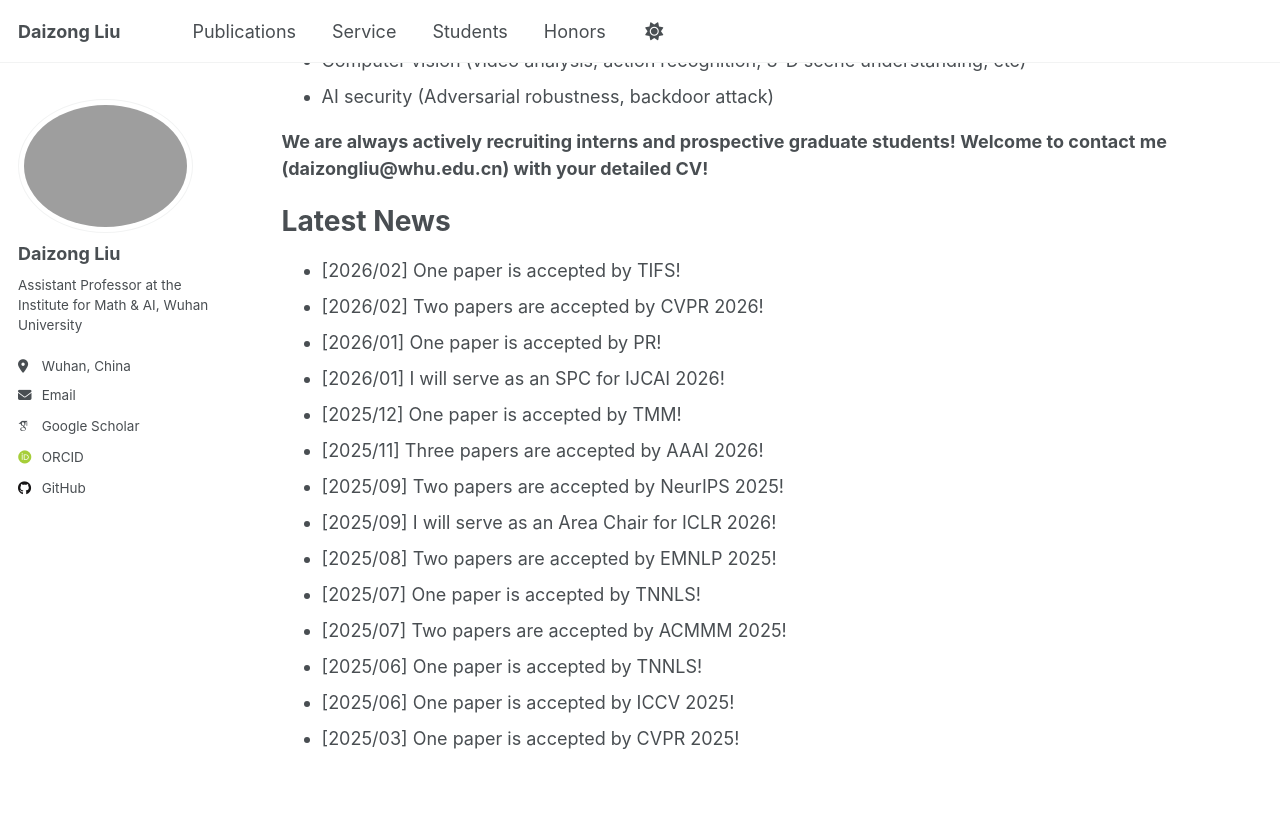
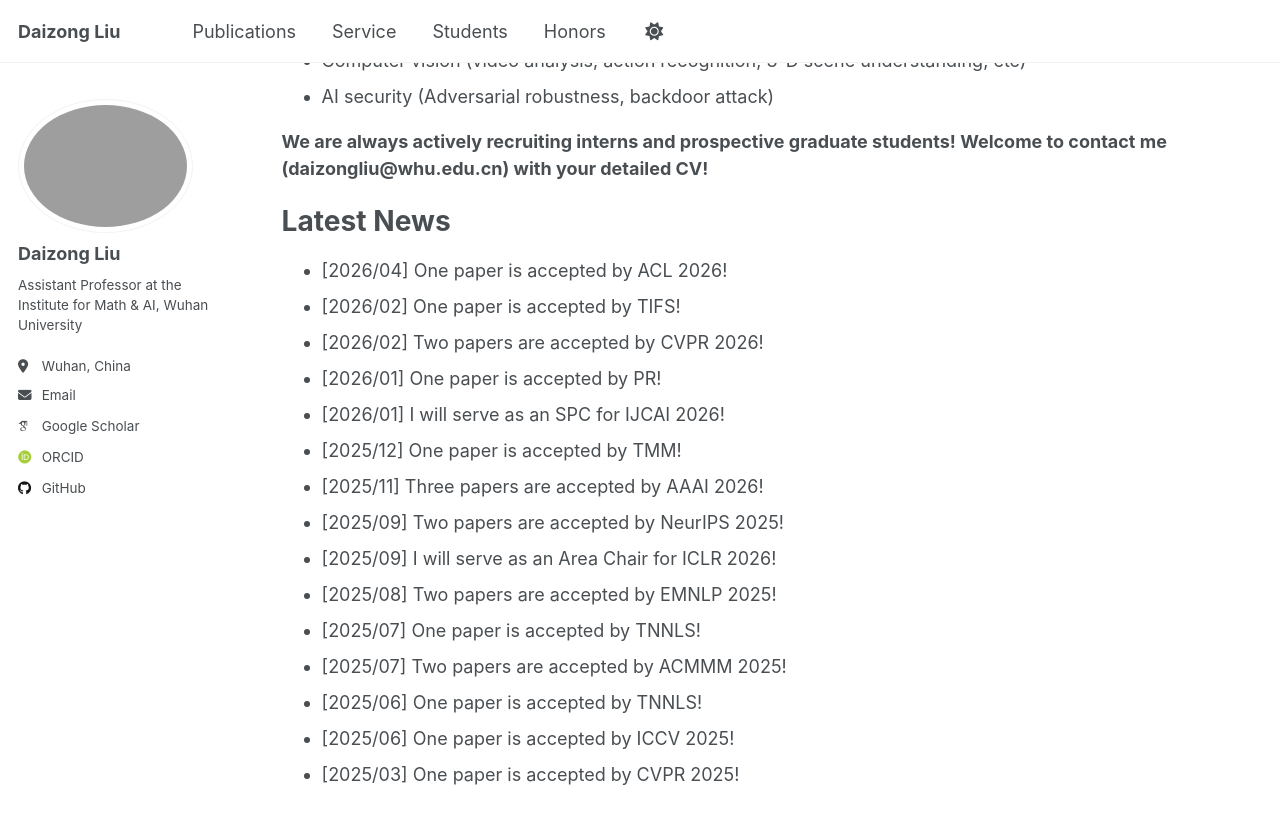
Before and after one commit to liudaizong/liudaizong.github.io, a Jekyll site: the page built from _pages/about.md, in a window 1280 px wide and 900 px high, scrolled down 424 px. Shown: the top 824 px of the window. Built offline with Jekyll 4.4.1, drawn with Linux system fonts in a browser that asks for light colours; some web fonts are replaced.

Commit message:
Update about.md

```diff
--- a/_pages/about.md
+++ b/_pages/about.md
@@ -20,6 +20,7 @@ My broad research interests include Multimodal Reasoning, 3D Point Cloud Percept
 
 Latest News
 ======
+* [2026/04] One paper is accepted by ACL 2026!
 * [2026/02] One paper is accepted by TIFS!
 * [2026/02] Two papers are accepted by CVPR 2026!
 * [2026/01] One paper is accepted by PR!
```
